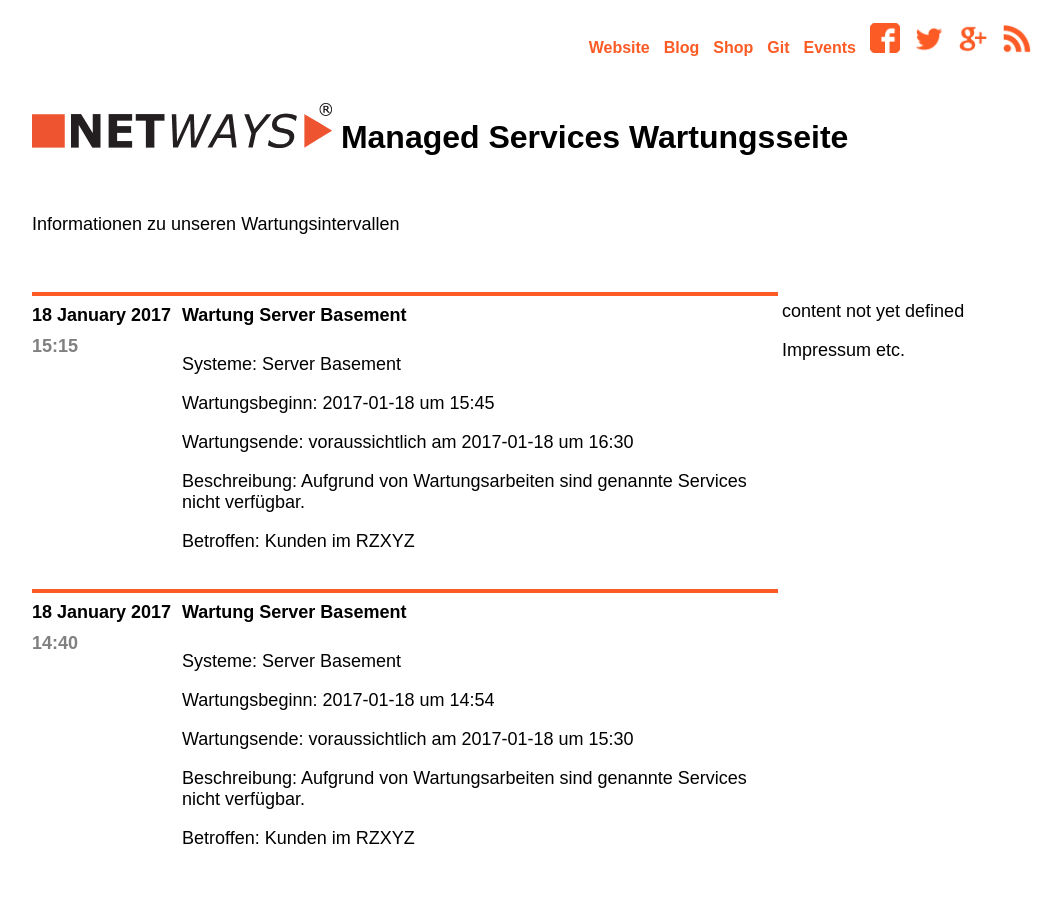
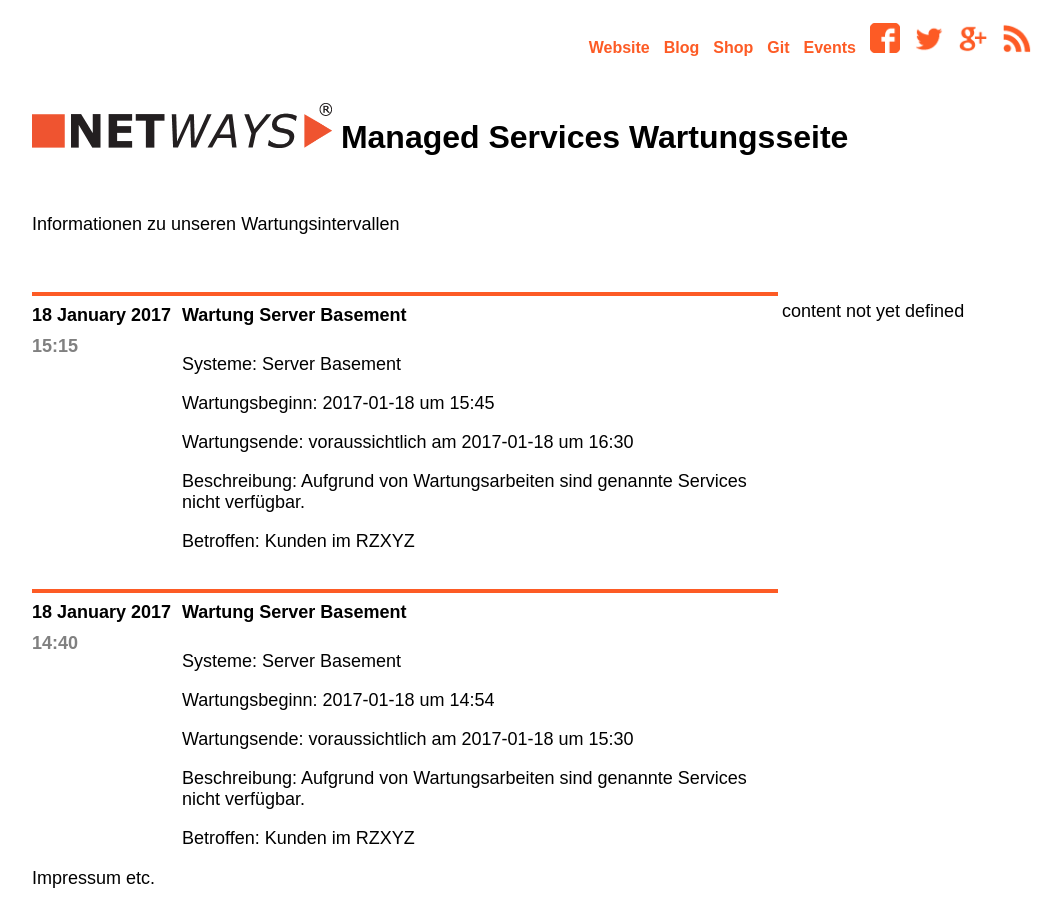
Before and after one commit to Storagegirl/storagegirl.github.io, a Jekyll site: the page built from index.html, in a window 1280 px wide. Shown: the whole page, without its empty margins (108-1170 px from the left). Built offline with Jekyll 4.4.1, drawn with Linux system fonts in a browser that asks for light colours.

Commit message:
Update main.css

```diff
--- a/css/main.css
+++ b/css/main.css
@@ -38,6 +38,14 @@
     color: #FD5B25;
     background-color: #FD5B25;
     height: 3px;
+}
+
+footer {
+    bottom:0px;
+    position:fixed !important;
+    position:absolute;
+    height:50px;
+    width:100%;
 }
 
 .boxsocial {
```
